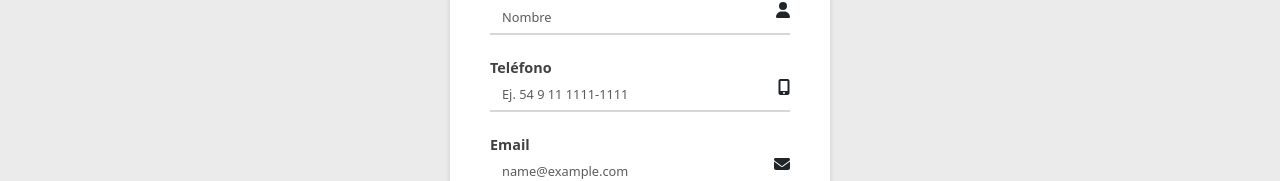
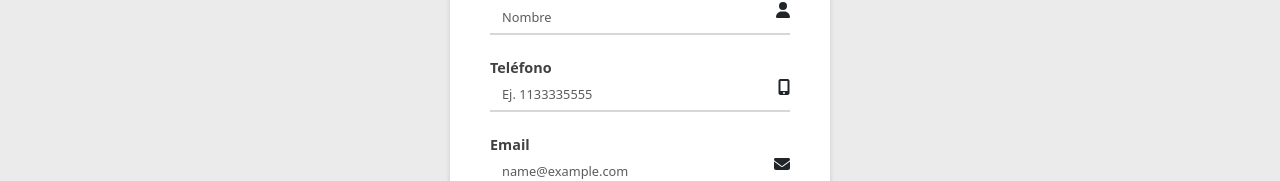
Before and after one commit to fedeyantorno/E-commerce-React-JS, a React (Vite) app: page /checkout in a window 1280 px wide. Shown: the part 318-499 px from the top of the page. Built offline with nearby package versions, Linux system fonts and the light colour scheme; no server answers; the database is empty.

Commit message:
Correciones en Checkout

```diff
--- a/src/components/Views/Checkout/Checkout.jsx
+++ b/src/components/Views/Checkout/Checkout.jsx
@@ -1,8 +1,8 @@
-import { useContext, useState } from "react";
-import CheckoutForm from "./CheckoutForm";
-import { CartContext } from "../../../context/CartContext";
-import { sendOrder, updateProductStock } from "../../../firebase/firebase";
-import LoadingComponent from "../../LoadingComponent";
+import { useContext, useState } from "react"
+import CheckoutForm from "./CheckoutForm"
+import { CartContext } from "../../../context/CartContext"
+import { sendOrder, updateProductStock } from "../../../firebase/firebase"
+import LoadingComponent from "../../LoadingComponent"
 import { Link } from 'react-router-dom'
 import { FontAwesomeIcon } from '@fortawesome/react-fontawesome'
 import { faArrowLeft } from '@fortawesome/free-solid-svg-icons'
@@ -57,7 +57,7 @@ export default function Checkout() {
     <div className="flex flex-column align-items-center">
     <h2 className="mb-4">Gracias por su compra!</h2>
     <h4><span className="grey"> El id de su orden es:</span><span className="green"> {orderId}</span></h4>
-    <Link to={'/'}> <button className="btn btn-primary btn-text mt-3 btn-return">{arrowLeftIcon} Volver a la tienda</button> </Link>
+    <Link to={'/'}> <button className="btn btn-outline-success btn-text mt-3">{arrowLeftIcon} Volver a la tienda</button> </Link>
     </div>
     </> }
     </>
--- a/src/components/Views/Checkout/CheckoutForm.jsx
+++ b/src/components/Views/Checkout/CheckoutForm.jsx
@@ -72,7 +72,7 @@ export default function CheckoutForm ({ onConfirm }) {
                 <div className="input-container-form mb-3">
                     <label>Teléfono</label>
                     <div className="flex">
-                    <input type="text" className="form-control" placeholder="Ej. 54 9 11 1111-1111" value={phone} onChange={handlePhone} />
+                    <input type="text" className="form-control" placeholder="Ej. 1133335555" value={phone} onChange={handlePhone} />
                     {phoneIcon}
                     </div>
                     <div>
```
